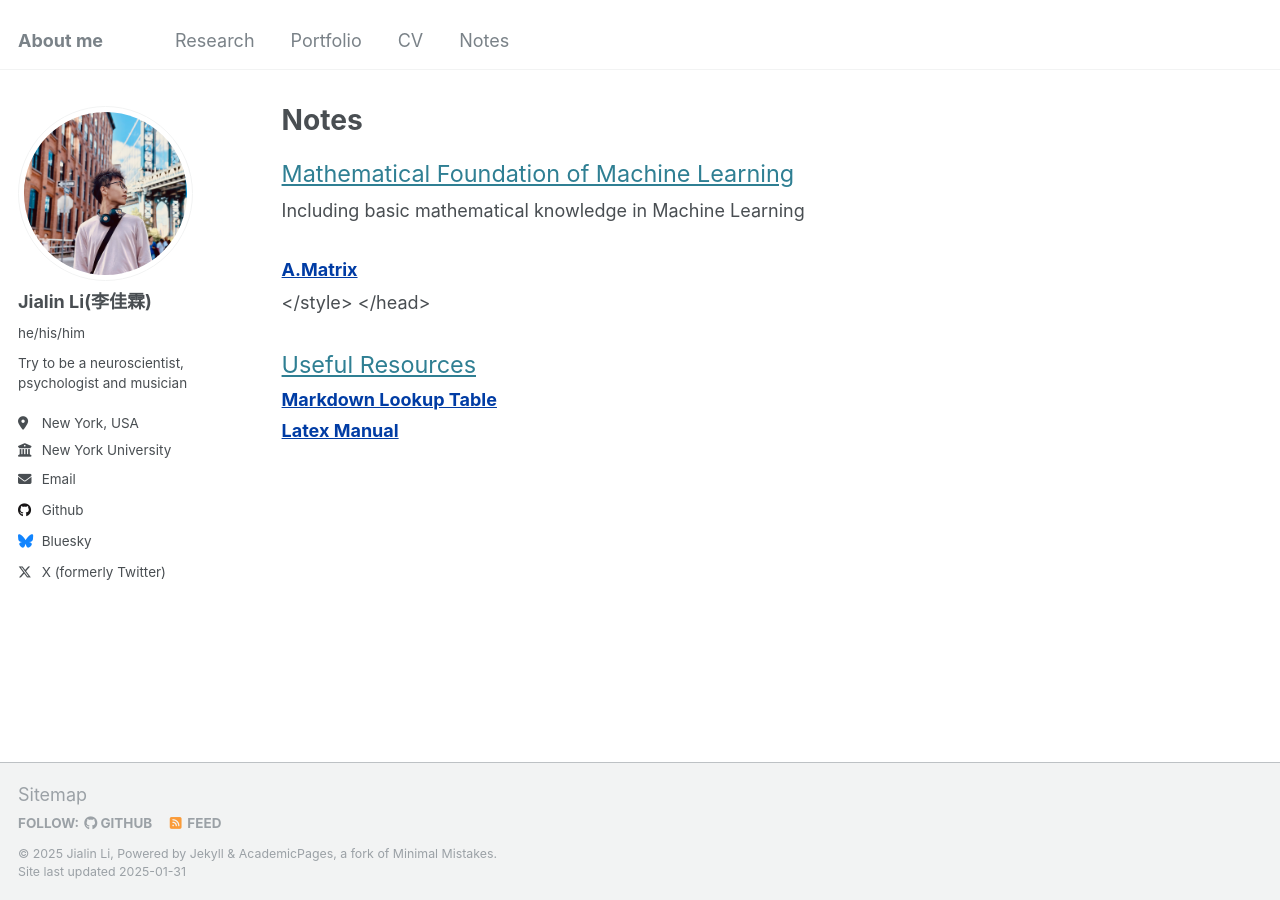
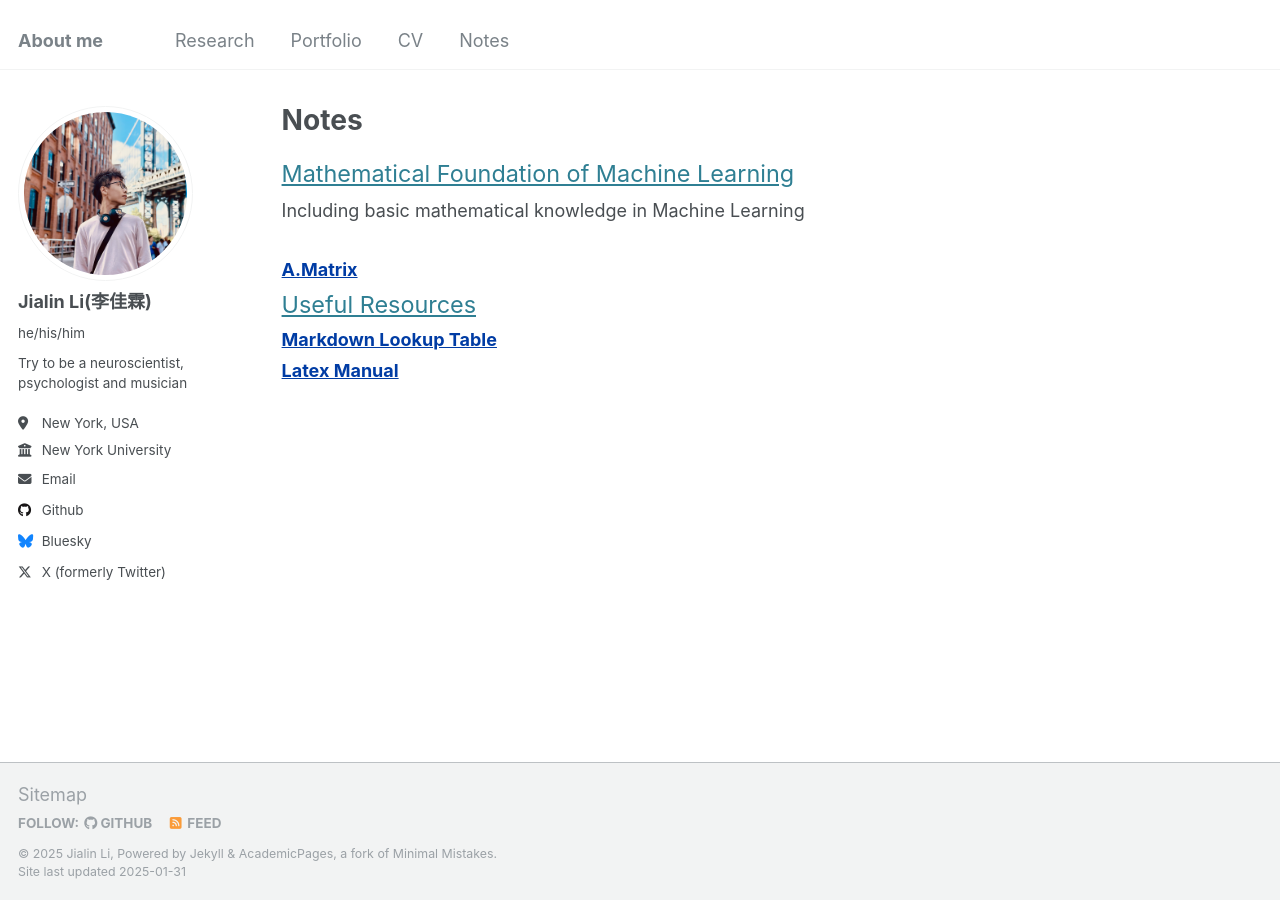
Before and after one commit to JiaLinLi0822/JiaLinLi0822.github.io, a Jekyll site: the page built from _pages/notes.md, in a window 1280 px wide. Built offline with Jekyll 4.4.1, drawn with Linux system fonts in a browser that asks for light colours.

Commit message:
Update notes.md

```diff
--- a/_pages/notes.md
+++ b/_pages/notes.md
@@ -42,9 +42,6 @@ A.Matrix
 </a>
 </p>
 
-</style>
-</head>
-
 <p style="padding-bottom:-12px; margin-bottom:-12px; padding-top:8px; margin-top:8px">
 <a style="font-size:1.3em" class="blog">
 Useful Resources
```
